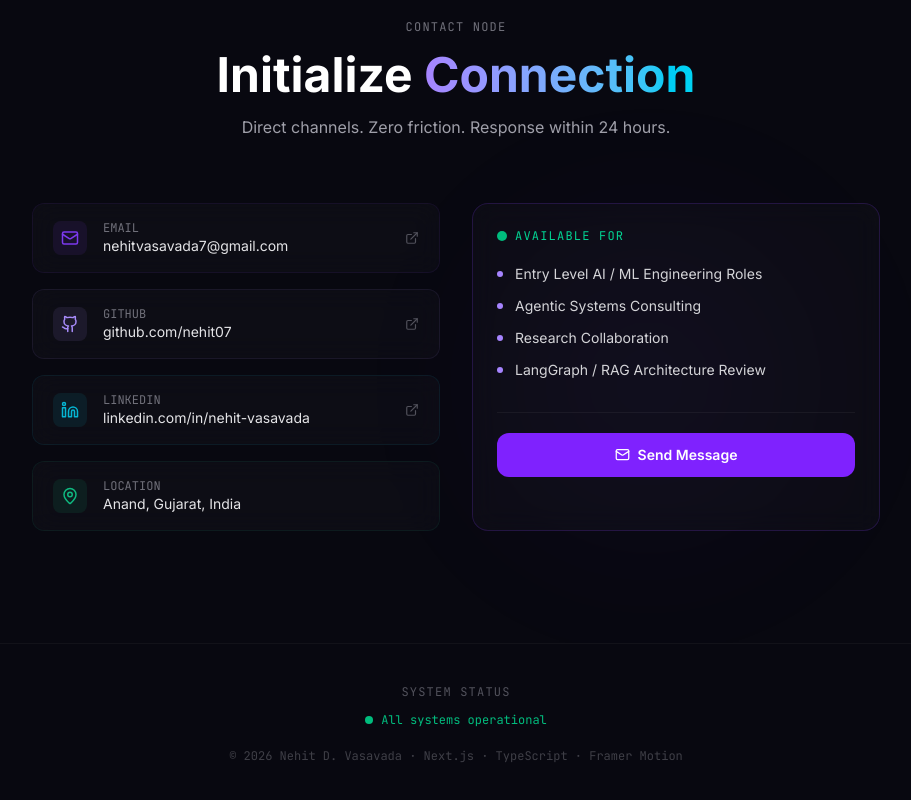
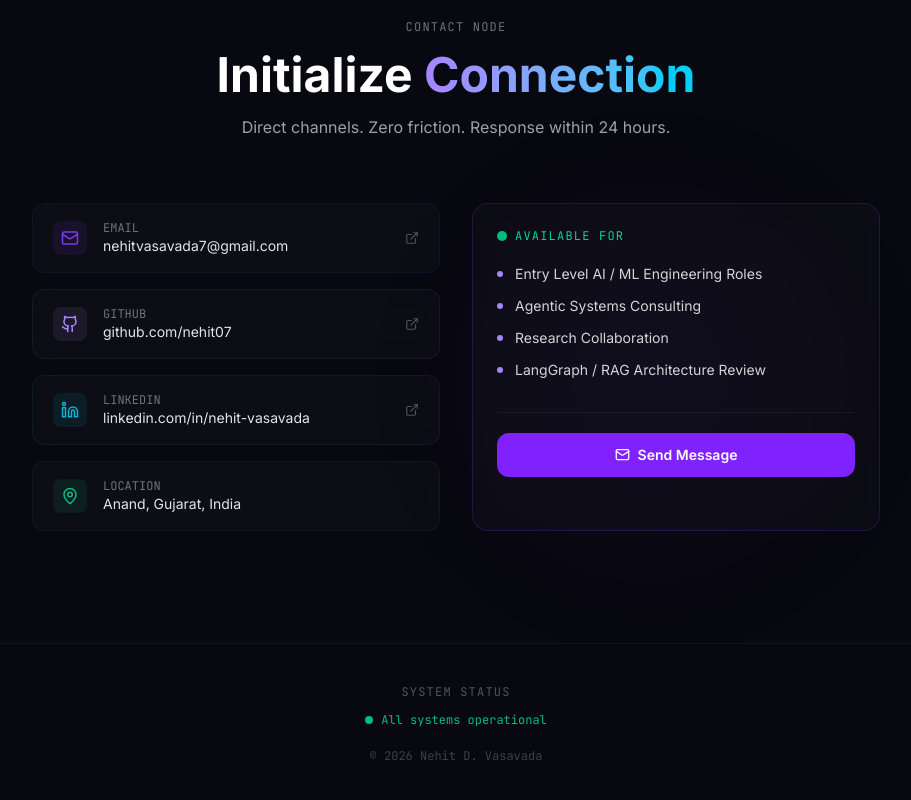
Before and after one commit to nehit07/portfolio, a Next.js app: page / in a window 1280 px wide. Shown: the part 6272-7072 px from the top of the page, without its empty margins (184-1095 px from the left). Built offline with nearby package versions, Linux system fonts and the light colour scheme.

Commit message:
copyright things changed

```diff
--- a/app/page.tsx
+++ b/app/page.tsx
@@ -49,7 +49,7 @@ export default function Home() {
             <span className="font-mono text-xs text-emerald-500">All systems operational</span>
           </div>
           <p className="font-mono text-xs text-zinc-700 mt-2">
-            © 2026 Nehit D. Vasavada · Next.js · TypeScript · Framer Motion
+            © 2026 Nehit D. Vasavada
           </p>
         </div>
       </footer>
```
